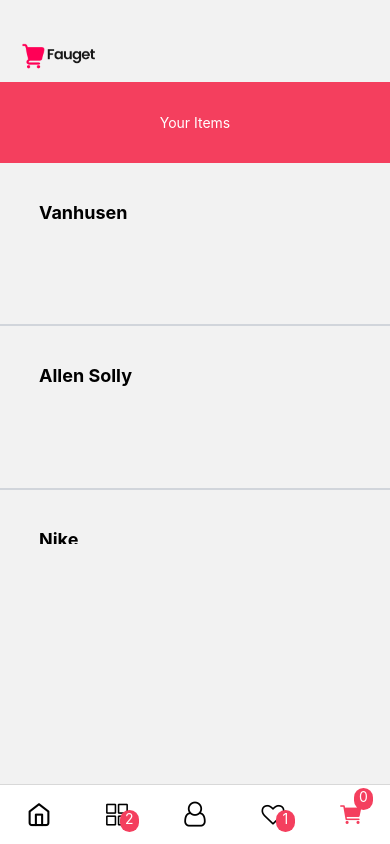
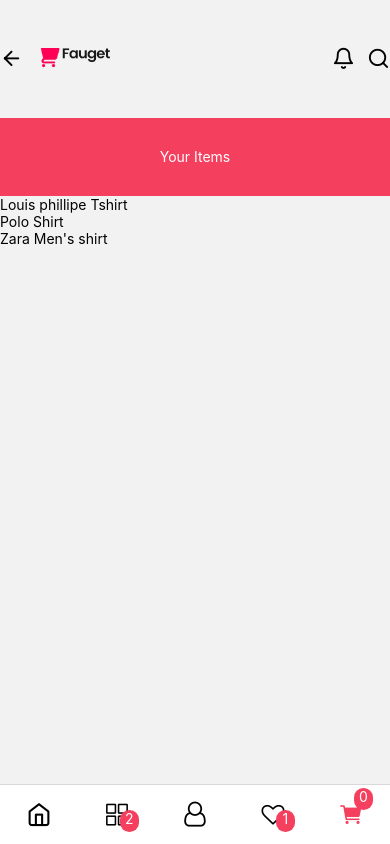
Before and after one commit to SARBJOT2084/ShirtCart, a React Native app: screen /Cart in a window 390 px wide. Built offline with nearby package versions, Linux system fonts and the light colour scheme.

Commit message:
Home Page completed

```diff
--- a/components/Carosuel.js
+++ b/components/Carosuel.js
@@ -33,20 +33,18 @@
 
             <FlatList data={data} renderItem={({ item }) => <Photo props={item} />}
                 horizontal
-                className="w-[11/12] mx-auto h-full text-center"
+                className="w-11/12 mx-auto h-full text-center"
                 showsHorizontalScrollIndicator={false}
                 snapToAlignment="center"
-
             />
         </View>
     )
 }
-
 export default Carosuel;
 const styles = StyleSheet.create({
     container: {
         height: '100%',
-        width: width * 0.91677,
+        width: width * 0.916667,
         marginRight: 10,
     }
 });
--- /dev/null
+++ b/components/Categories.jsx
@@ -0,0 +1,12 @@
+import { StyleSheet, Text, View } from 'react-native'
+import React from 'react'
+
+const Categories = () => {
+    return (
+        <View>
+            <Text>Categories</Text>
+        </View>
+    )
+}
+
+export default Categories
--- a/components/Navbar.jsx
+++ b/components/Navbar.jsx
@@ -1,7 +1,6 @@
 import { View, Image } from 'react-native'
 import React from 'react';
 const Navbar = () => {
-
     return (
         <View className="w-full h-[15%] fixed z-50">
             <View className="mx-[6%] my-[8%] flex flex-row">
--- a/components/Recent.jsx
+++ b/components/Recent.jsx
@@ -1,11 +1,43 @@
-import { View, Text } from 'react-native'
-import React from 'react'
+import { View, Text, FlatList } from 'react-native';
+import React from 'react';
+{/**Recent Launch */ }
+const data = [
+    {
+        id: 1,
+        url: '',
+        info: ''
+    },
+    {
+        id: 2,
+        url: '',
+        info: ''
+    },
+    {
+        id: 3,
+        url: '',
+        info: ''
+    },
+    {
+        id: 4,
+        url: '',
+        info: ''
+    }
+]
+const Box = ({ props }) => {
+    return
+    (
+        <View>
 
-
+        </View>
+    );
+}
 const Recent = () => {
     return (
-        <View className="">
-
+        <View className="h-72 w-full">
+            <Text className="text-xl ml-[5%]">Recent Launches</Text>
+            <View className="h-44">
+                <FlatList />
+            </View>
         </View>
     )
 }
--- a/components/Sale.jsx
+++ b/components/Sale.jsx
@@ -18,6 +18,7 @@
     return (
         <View>
             <Text className="text-2xl mt-[10%] ml-[10%] mb-[5%]">Top Deals</Text>
+            <Text className="mb-[3%] text-lg">Ends in </Text>
             <View className="bg-rose-500 h-80 w-full flex flex-row mb-[10%]">
                 <View className="mr-auto ml-[5%] my-auto bg-white w-5/12 h-[95%] rounded-lg">
                     <Image source={{ 'uri': 'https://m.media-amazon.com/images/I/81YzCyvYUfL._AC_UL480_FMwebp_QL65_.jpg   ' }} className="w-full h-full" resizeMode='contain' />
--- a/screens/Cart.js
+++ b/screens/Cart.js
@@ -1,4 +1,4 @@
-import { View, Text, Image, ScrollView } from 'react-native'
+import { View, Text, Image, ScrollView, FlatList } from 'react-native'
 import React from 'react'
 import Icon from 'react-native-vector-icons/Feather';
 const data = [
@@ -8,42 +8,54 @@
   },
   {
     id: 2,
-    des: '',
+    des: 'Polo Shirt',
   },
   {
     id: 3,
-    des: '',
+    des: "Zara Men's shirt",
   }
 ]
-function Box(props) {
-  return <View className="w-full h-[40%] py-9 border-b-2 border-b-gray-300">
-    <View className="flex flex-row mx-[10%]">
-      <View className="mr-auto"><Text className="text-lg font-bold">{props.text}</Text></View>
-    </View>
-  </View>
+function Box({ props }) {
+  return <Text>
+    {props.des}
+  </Text>
 }
 const Cart = () => {
   return (
-    <View>
+    <View className="h-full w-full">
       {/**Your cart is empty or else it is has items */}
       {/**Making  */}
-      <View className="px-[5%] py-[5%] w-full h-[15%] flex flex-row">
-        <View className="mr-auto"><Image source={require("../assets/logo.png")} className="h-20 w-20" /></View>
+      <View className="h-[15%] flex flex-row">
+        <View className="mr-auto my-auto flex flex-row space-x-3">
+          <View className="my-auto  ">
+            <Icon name="arrow-left" size={23} />
+          </View>
+          <View>
+            <Image source={require('../assets/logo.png')} className="h-[90%] w-20 my-auto" />
+
+          </View>
+        </View>
+        <View className="ml-auto my-auto flex flex-row space-x-3">
+          <Icon name="bell" size={23} />
+          <Icon name="search" size={23} />
+
+        </View>
 
       </View>
-      <View className="h-[15%] bg-rose-500">
-        <Text className="mx-auto my-auto text-white text-md">
-          Your Items
-        </Text>
+      <View className="bg-rose-500 h-[10%] w-full">
+        <Text className="m-auto text-white">Your Items</Text>
       </View>
+      <ScrollView className="h-[75%]">
+        <FlatList
+          data={data}
+          renderItem={({ item }) => <Box props={item} />}
+
+        />
+      </ScrollView>
+
+
       {/**Vanhuesen,Allen Solly,Nike Sweatshirt, */}
-      <ScrollView className="h-[65%]">
-        <Box text="Vanhusen"/>
-        <Box text="Allen Solly"/>
-        <Box text="Nike"/>
-        <Box text="Puma"/>
 
-      </ScrollView>
 
     </View>
 
--- a/screens/Home.js
+++ b/screens/Home.js
@@ -6,6 +6,7 @@
 import ItemsSlider from '../components/ItemsSlider';
 import Brands from '../components/Brands';
 import Sale from '../components/Sale';
+import Recent from '../components/Recent';
 
 {/**Navbar(15%),Searchbar(7%),  */ }
 
@@ -19,11 +20,8 @@
                 <ItemsSlider />
                 <Carosuel />
                 <Sale />
-                {/* <Brands /> */}
-                {/* <Carosuel /> */}
-                {/*Top Brands */}
-
-                {/*Sale */}
+                <Brands />
+                {/* <Recent /> */}
                 {/**New Launch */}
                 {/*Categories Selection */}
                 {/**Items you may like */}
--- a/screens/Product.js
+++ b/screens/Product.js
@@ -67,7 +67,7 @@
 
         <View className="mt-[30%]" >
             <Text style={{ marginRight: 'auto', marginLeft: 'auto', fontFamily: 'Pacifico_400Regular', fontSize: 34, marginBottom: 34, }}>Categories</Text>
-            <ScrollView className="h-[82%]">
+            <ScrollView className="h-[82%]" showsVerticalScrollIndicator={false}>
                 <Text style={{ fontFamily: 'Montserrat_400Regular', marginLeft: 5, fontSize: 23, }}>Casual</Text>
                 <FlatList data={casual} renderItem={({ item }) => <Box props={item} />} horizontal className="mx-auto w-full my-5" showsHorizontalScrollIndicator={false} />
                 <Text style={{ fontFamily: 'Montserrat_400Regular', marginLeft: 5, fontSize: 23, }}>Office</Text>
```
Also changed, not shown: components/Brands.jsx (+15 -4 lines).
